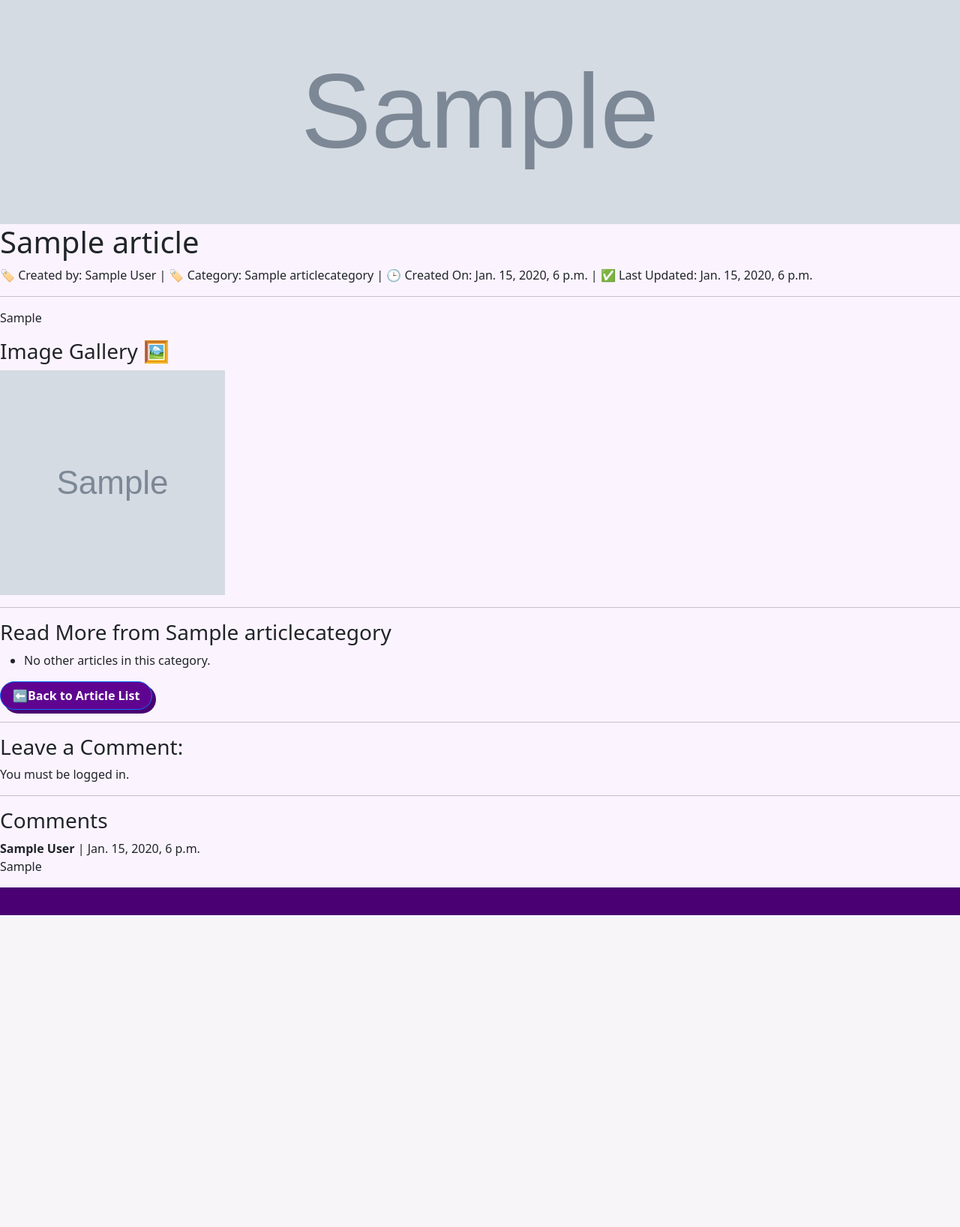
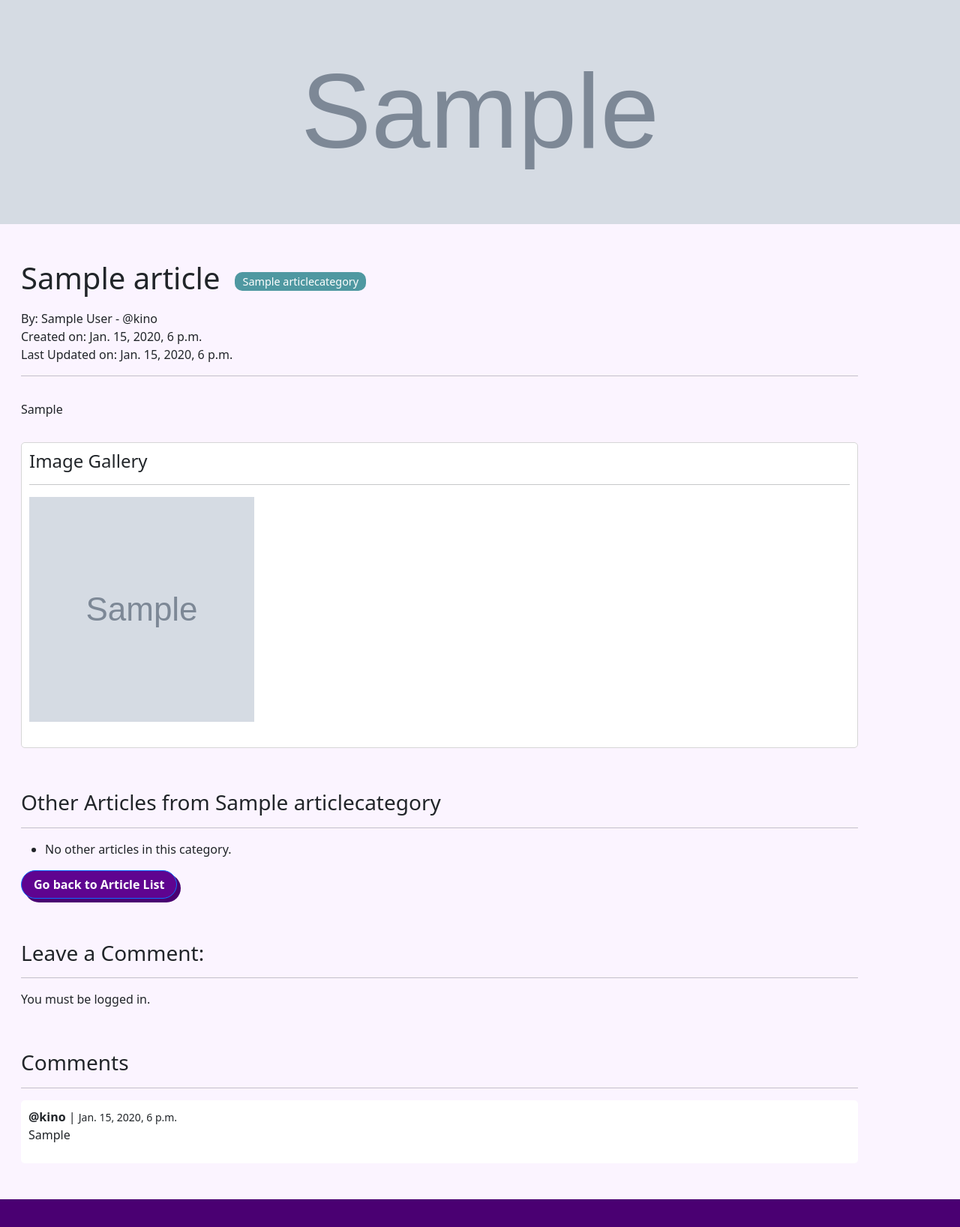
Before and after one commit to madyoung914/hobbysite-ED-1, a Django app: page /wiki/article/1 in a window 1280 px wide. Shown: the part 69-1706 px from the top of the page at 75% size. Before the commit the page ends 1290 px from the top, so only its background shows below. Run offline with Django 5.2, Linux system fonts and the light colour scheme; data comes from the database, SQL or seed files in the repository; tables that the repository leaves empty hold one stand-in row (values such as "Sample post"); grey boxes marked "Sample" are stand-in pictures; parts of the project's set-up code (start-up, migrations or seed data) failed here and were passed over.

Commit message:
styled wiki

```diff
--- a/hobbysite/wiki/templates/wiki/article_detail.html
+++ b/hobbysite/wiki/templates/wiki/article_detail.html
@@ -5,39 +5,73 @@
 
 {% block content %}
     <img src="{{ article.header_image.url }}" alt="{{ article.header_image.url }}" style="width: 100%; height: 300px; object-fit: cover; object-position: middle;">
+
+    <div class="container app-content">
+        <div class="container">
+            <div style="display: flex; justify-content: space-between; align-items: start; flex-wrap: wrap;">
+                <div style="display: flex; align-items: center; gap: 20px;">
                     <h1>{{ article.title }}</h1>
+                    <span style="background-color: #4f98a1; color: #ffffff; padding: 2px 10px; border-radius: 10px; font-size: 0.9em;">{{ article.category.name }}</span>
+                </div>
 
-    <p>
-        🏷️ Created by: {{ article.author.name }} |
-        🏷️ Category: {{ article.category.name }} |
-        🕒 Created On: {{ article.created_on }} |
-        ✅ Last Updated: {{ article.updated_on }}
+
                 {% if user.is_authenticated and object.author.user == user %}
-            | <a href="{% url 'wiki:article-edit' pk=object.pk %}">Edit Article</a>
+                    <a class="btn btn-item" href="{% url 'wiki:article-edit' pk=object.pk %}" style = "background-color: #87C9CF; padding: 5px 8px;">
+                        Edit article
+                    </a>
                 {% endif %}
+            </div>
+
+            <p style="margin-top: 10px;">
+                By: {{ article.author.name }} - @{{ article.author.user }} <br>
+                Created on: {{ article.created_on }} <br>
+                Last Updated on: {{ article.updated_on }}
             </p>
             <hr>
+        </div>
 
+        <div style="margin-top: 2em;" class="container">
             <p>{{ article.entry }}</p>
+        </div>
 
+        <div style="margin-top: 2em;" class="container">
             {% if images %}
-        <h3>Image Gallery 🖼️</h3>
+                <div style="background-color: #ffffff; border: 1px solid #d6d6d6; padding: 10px; margin-bottom: 15px; border-radius: 5px;">
+                    <h4>Image Gallery</h4>
+                    <hr>
+                    <div style="display: flex; flex-wrap: wrap; gap: 10px;">
                         {% for image in images %}
-                <img src="{{ image.image.url }}" alt="{{ image.description }}" style="width: 300px; height: 300px; object-fit: cover; object-position: middle;">
+                            <div style="text-align: center;">
+                                <img src="{{ image.image.url }}" alt="{{ image.description }}" style="width: 300px; height: 300px; object-fit: cover">
 
                                 {% if user.is_authenticated and article.author.user == user %}
-                    <a href="{% url 'wiki:image-update' image.pk %}">✏️Edit Image</a>
+                                    <div style="margin-top: 5px;">
+                                        <a class="btn btn-item rounded-pill" href="{% url 'wiki:image-update' image.pk %}"
+                                        style="background-color: #b1e4e9; padding: 5px 8px; font-size: 0.8rem;">Edit Image</a>
+                                    </div>
                                 {% endif %}
+                            </div>
                         {% endfor %}
+                    </div>
+
+                    <br>
+                    {% if user.is_authenticated and article.author.user == user %}
+                        <a class="btn btn-item" href="{% url 'wiki:image-upload' article.pk %}"
+                        style="background-color: #87C9CF; padding: 5px 8px;">Upload an Image</a>
                     {% endif %}
-    <br>
+                </div>
 
+            {% else %}
                 {% if user.is_authenticated and article.author.user == user %}
-        <a href="{% url 'wiki:image-upload' article.pk %}">➕Upload an Image</a>
+                    <a class="btn btn-item" href="{% url 'wiki:image-upload' article.pk %}"
+                    style="background-color: #87C9CF; padding: 5px 8px;">Upload an Image</a>
                 {% endif %}
+            {% endif %}
+        </div>
+
+        <div class="container">
+            <h3 style="margin-top: 2em;">Other Articles from {{ article.category.name }}</h3>
             <hr>
-
-    <h3>Read More from {{ article.category.name }}</h3>
                 <ul>
                     {% for related in related_articles %}
                         <li><a href="{{ related.get_absolute_url }}">{{ related.title }}</a></li>
@@ -45,10 +79,12 @@
                         <li>No other articles in this category.</li>
                     {% endfor %}
                 </ul>
-    <a class="btn btn-primary rounded-pill" href="{% url 'wiki:articles-list' %}">⬅️Back to Article List</a>
+            <a class="btn btn-primary rounded-pill" href="{% url 'wiki:articles-list' %}">Go back to Article List</a>
+        </div>
+
+        <div class="container">
+            <h3 style="margin-top: 2em;">Leave a Comment:</h3>
             <hr>
-
-    <h3>Leave a Comment:</h3>
             {% if user.is_authenticated %}
                 <form method="post">
                     {% csrf_token %}
@@ -58,34 +94,41 @@
             {% else %}
                 <p>You must be logged in.</p>
             {% endif %}
+        </div>
+
+        <div class="container">
+            <h3 style="margin-top: 2em;" >Comments</h3>
             <hr>
-
-    <h3>Comments</h3>
             {% for comment in comments %}
-        <div style="margin-bottom: 1em;">
+                <div style="background-color: #ffffff; padding: 10px; margin-bottom: 15px; border-radius: 5px;">
                     {% if user.is_authenticated and comment.author.user == user and request.GET.comment_id == comment.id|stringformat:"s" %}
                         <form method="post">
                             {% csrf_token %}
                             <input type="hidden" name="comment_id" value="{{ comment.id }}">
-                    <textarea name="entry">{{ comment.entry }}</textarea>
+                            <textarea name="entry" style="width: 100%;">{{ comment.entry }}</textarea>
                             <br>
                             <button type="submit">Update</button>
                             <a href="{% url 'wiki:article-detail' article.pk %}">Cancel</a>
                         </form>
+
                     {% else %}
-                <b>{{ comment.author.name }}</b> | {{ comment.created_on }}
+                        <b>@{{ comment.author.user }}</b> | <small>{{ comment.created_on }}</small>
                         {% if comment.updated_on != comment.created_on %}
-                    (Edited: {{ comment.updated_on }} )
+                            <em><small>(Edited: {{ comment.updated_on }})</small></em>
                         {% endif %}
 
                         {% if user.is_authenticated and comment.author.user == user %}
-                    <a href="?comment_id={{ comment.id }}">Edit</a>
+                            <a class="btn btn-item rounded-pill" href="?comment_id={{ comment.id }}" style="background-color: #a6b1ff; padding: 5px 8px;">
+                                <small>Edit</small>
+                            </a>
                         {% endif %}
-                <br>
-                {{ comment.entry }}
+
+                        <p>{{ comment.entry }}</p>
                     {% endif %}
                 </div>
             {% empty %}
                 <p>No comments yet.</p>
             {% endfor %}
+        </div>
+    </div>
 {% endblock %}
```
Also changed, not shown: hobbysite/wiki/templates/wiki/article_form.html (+6 -2 lines), hobbysite/wiki/templates/wiki/article_list.html (+22 -12 lines), hobbysite/wiki/templates/wiki/image_gallery.html (+11 -7 lines). Lines whose indentation alone changed are shown as unchanged.
